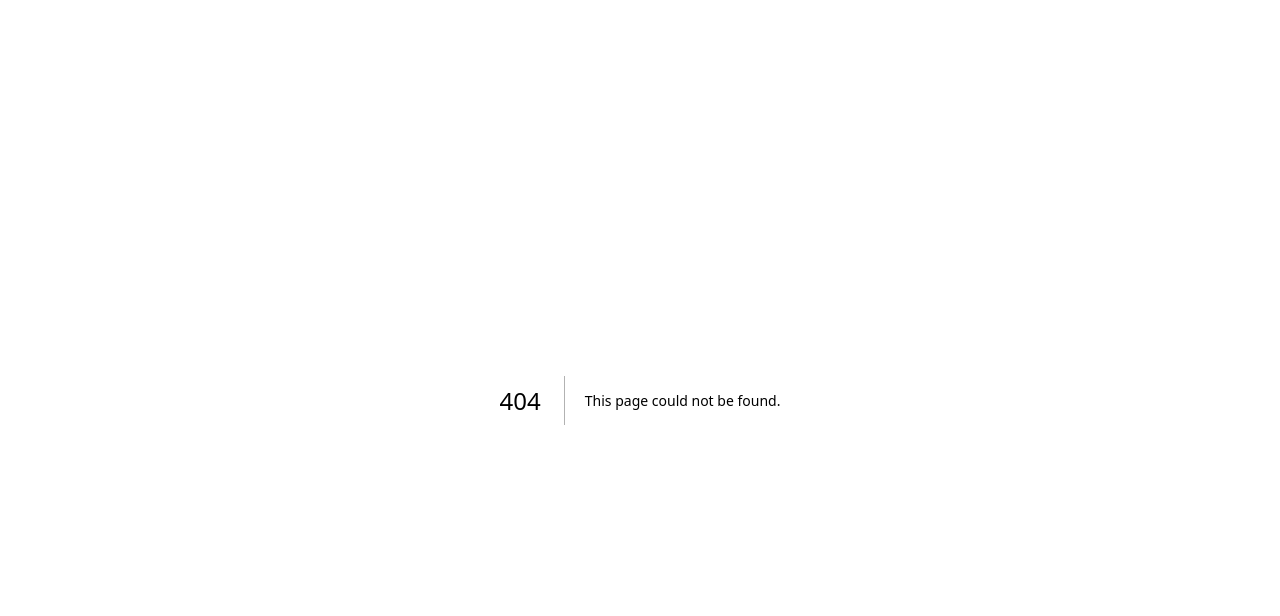
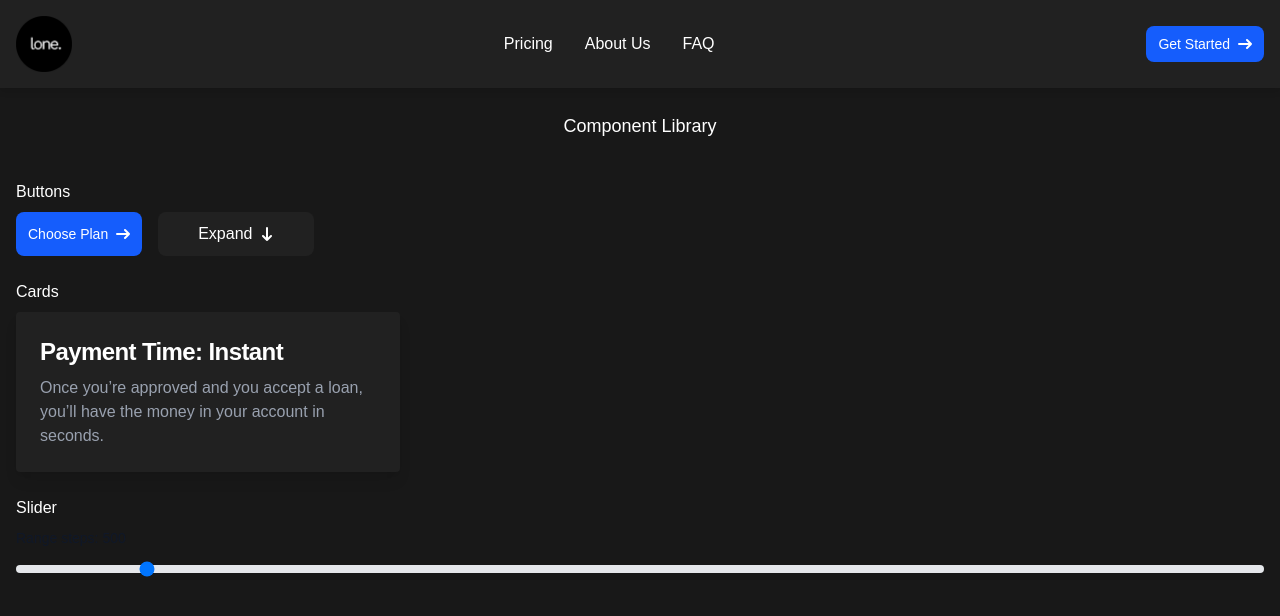
Before and after one commit to hakeem-jc/lone_2.0, a Next.js app: page /component_library in a window 1280 px wide. Before the commit this address had no page. Shown: the top 616 px of the page. Built offline with nearby package versions, Linux system fonts and the light colour scheme.

Commit message:
feat: Create temp component library page

```diff
--- /dev/null
+++ b/app/component_library/page.tsx
@@ -0,0 +1,48 @@
+import Header from "@/app/components/Header";
+import Button from "@/app/components/ui/Button";
+import Card from "@/app/components/ui/Card";
+import Slider from "@/app/components/ui/Slider";
+
+const Page = () => {
+  return (
+    <main className="pt-24">
+      <Header />
+
+      <section className="flex flex-col gap-6 p-4">
+        <h1 className="text-center mb-4 text-lg">Component Library</h1>
+
+        <div>
+          <h2 className="mb-2">Buttons</h2>
+          <div className="flex gap-4 ">
+            <Button
+              text="Choose Plan"
+              color="blue"
+              size="small"
+              icon="forward"
+            />
+            <Button text="Expand" color="black" size="wide" icon="downward" />
+          </div>
+        </div>
+
+        <div>
+          <h2 className="mb-2">Cards</h2>
+          <div className="flex gap-4 ">
+            <Card
+              title="Payment Time: Instant"
+              description="Once you’re approved and you accept a loan, you’ll have the money in your account in seconds."
+            />
+          </div>
+        </div>
+
+        <div>
+          <h2 className="mb-2">Slider</h2>
+          <div className="flex gap-4 ">
+            <Slider />
+          </div>
+        </div>
+      </section>
+    </main>
+  );
+};
+
+export default Page;
```
